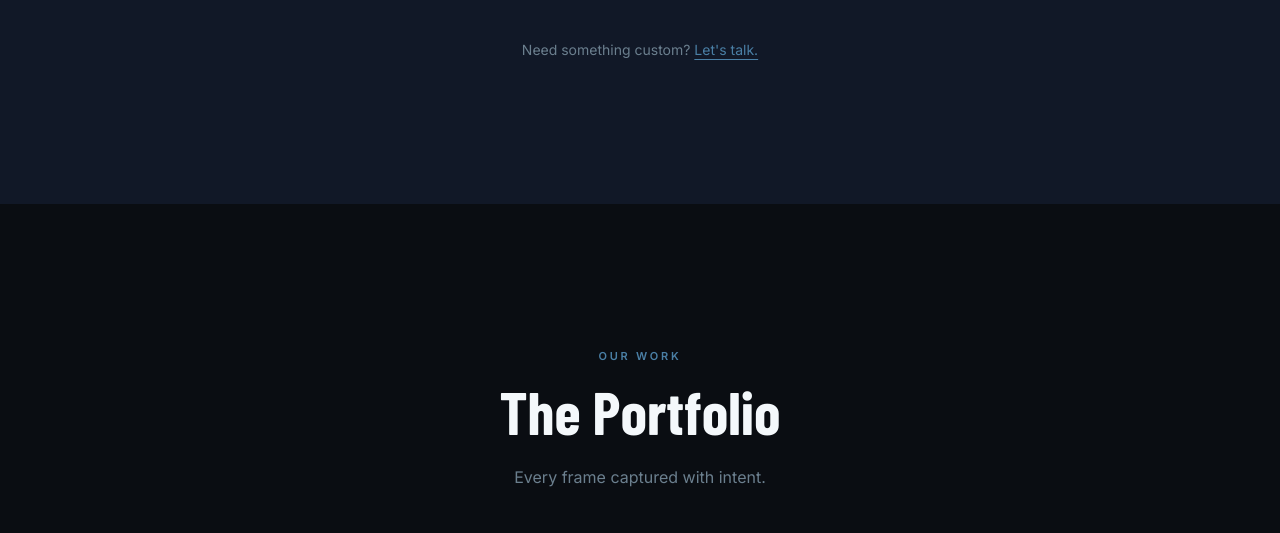
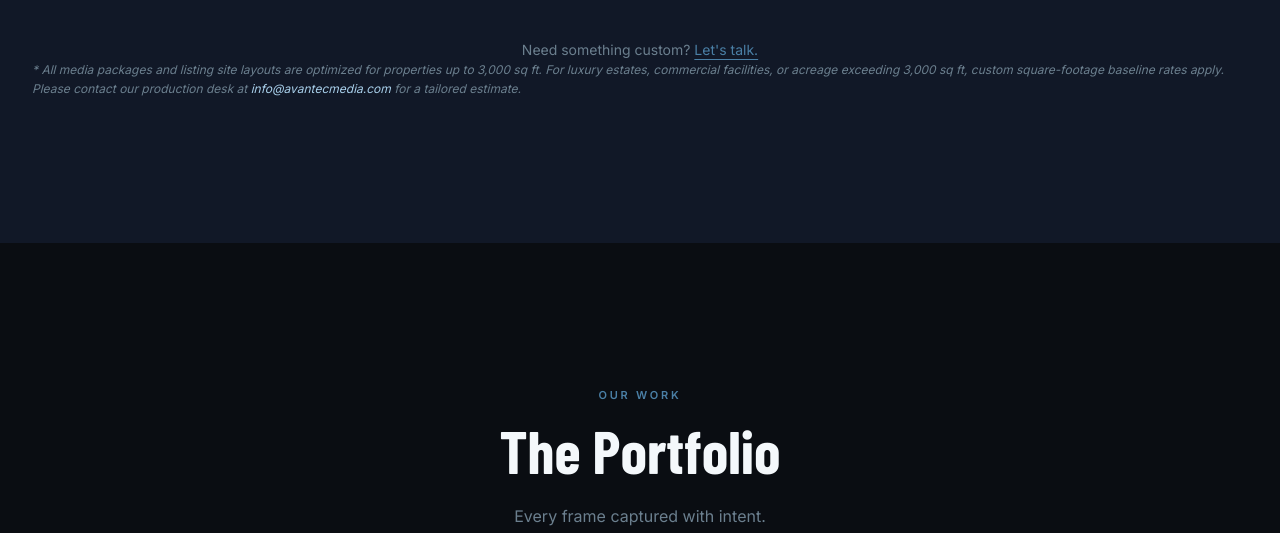
Before and after one commit to avantecmedia/avantec-media-site, a plain HTML site: page index.html in a window 1280 px wide. Shown: the part 2803-3336 px from the top of the page. Drawn offline with nearby package versions, Linux system fonts and the light colour scheme; a script that the page names is missing; a web font is replaced by a local one.

Commit message:
Update index.html

```diff
--- a/index.html
+++ b/index.html
@@ -384,6 +384,11 @@
 
       <p class="text-center text-slate text-sm mt-10">
         Need something custom? <a href="#contact" class="text-steel hover:text-sky underline underline-offset-4 transition-colors">Let's talk.</a>
+
+        <p class="text-xs text-slate font-body italic leading-relaxed">
+        * All media packages and listing site layouts are optimized for properties up to 3,000 sq ft. For luxury estates, commercial facilities, or acreage exceeding 3,000 sq ft, custom square-footage baseline rates apply. Please contact our production desk at <a href="mailto:info@avantecmedia.com" class="text-sky hover:underline">info@avantecmedia.com</a> for a tailored estimate.
+        </p>
+
       </p>
 
     </div>
```
